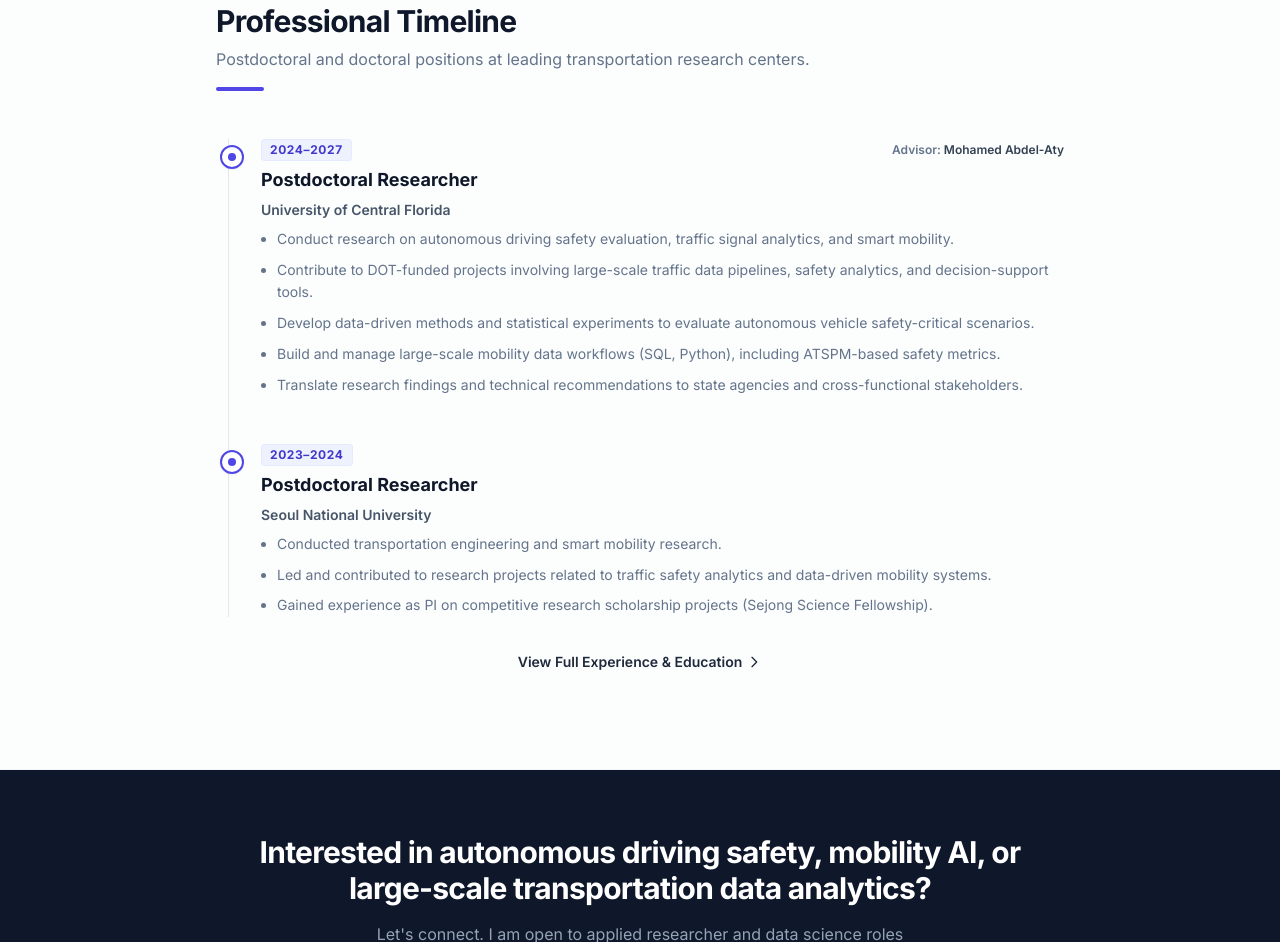
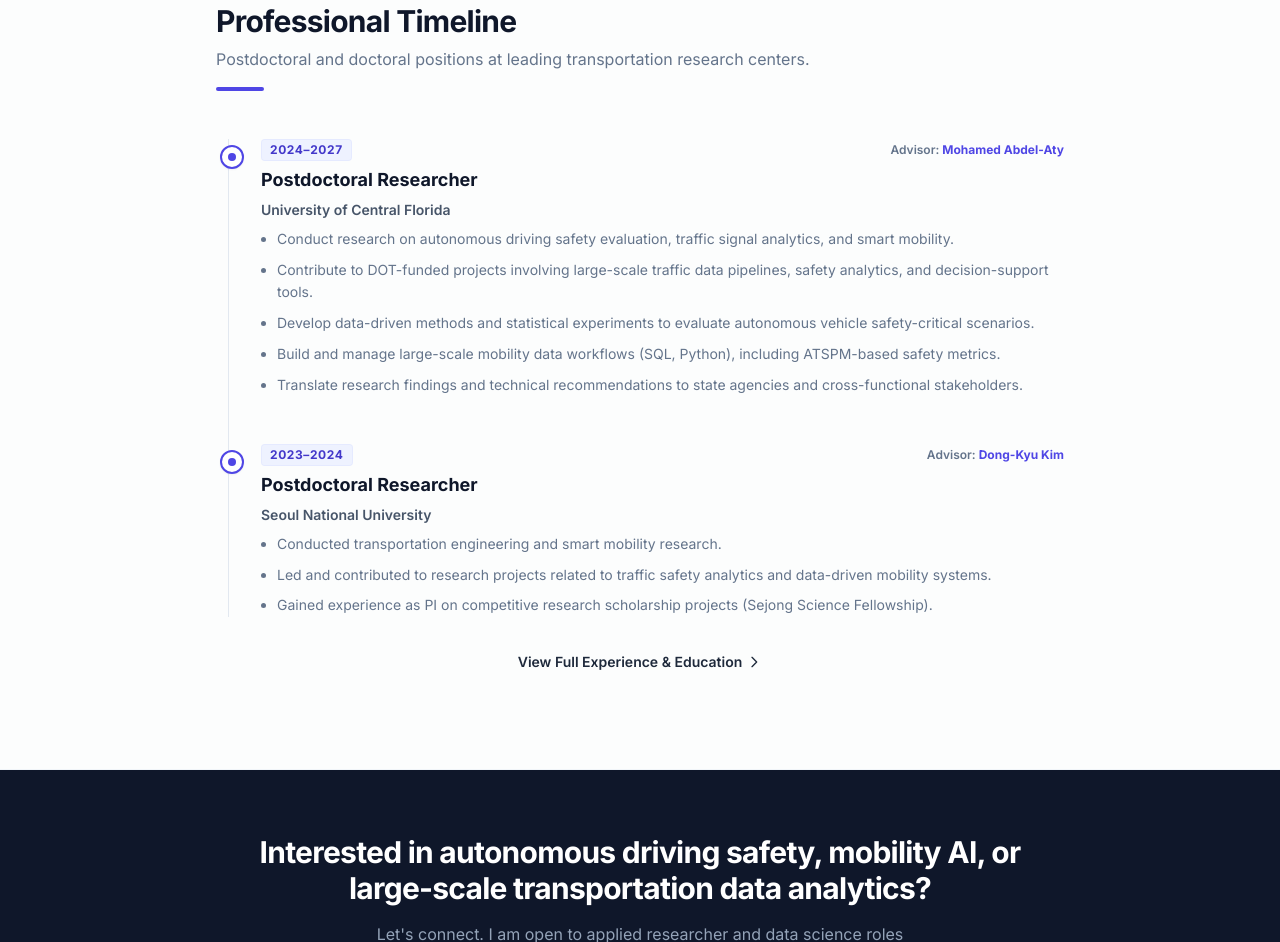
Before and after one commit to YangJunJoo/YangJunSite, an Astro site: page / in a window 1280 px wide. Shown: the part 6722-7664 px from the top of the page. Built offline with nearby package versions, Linux system fonts and the light colour scheme; Astro itself is replaced by a stand-in of ours.

Commit message:
Update SNU experience roles and advisor links to Google Scholar

```diff
--- a/src/components/ExperienceTimeline.astro
+++ b/src/components/ExperienceTimeline.astro
@@ -8,6 +8,17 @@ interface Props {
 
 const { limit } = Astro.props;
 const roles = limit ? experience.roles.slice(0, limit) : experience.roles;
+
+const getAdvisorLink = (advisorName: string) => {
+  const name = advisorName.toLowerCase();
+  if (name.includes('abdel-aty') || name.includes('aty')) {
+    return 'https://scholar.google.com/citations?user=dG5K3sAAAAAJ';
+  }
+  if (name.includes('dong-kyu') || name.includes('dongkyu') || name.includes('동규')) {
+    return 'https://scholar.google.com/citations?user=IZmrE08AAAAJ';
+  }
+  return null;
+};
 ---
 
 <div class="space-y-12">
@@ -27,7 +38,14 @@ const roles = limit ? experience.roles.slice(0, limit) : experience.roles;
             </span>
             {role.advisor && (
               <span class="text-xs font-semibold">
-                Advisor: <span class="text-slate-700">{role.advisor}</span>
+                Advisor:{' '}
+                {getAdvisorLink(role.advisor) ? (
+                  <a href={getAdvisorLink(role.advisor)} target="_blank" rel="noopener noreferrer" class="text-indigo-600 hover:text-indigo-850 hover:underline transition-colors font-bold">
+                    {role.advisor}
+                  </a>
+                ) : (
+                  <span class="text-slate-700">{role.advisor}</span>
+                )}
               </span>
             )}
           </div>
--- a/src/content/experience.yaml
+++ b/src/content/experience.yaml
@@ -13,14 +13,16 @@ roles:
   - role: "Postdoctoral Researcher"
     institution: "Seoul National University"
     period: "2023–2024"
+    advisor: "Dong-Kyu Kim"
     bullets:
       - "Conducted transportation engineering and smart mobility research."
       - "Led and contributed to research projects related to traffic safety analytics and data-driven mobility systems."
       - "Gained experience as PI on competitive research scholarship projects (Sejong Science Fellowship)."
 
-  - role: "Ph.D. Researcher"
+  - role: "Ph.D. Candidate & Graduate Research Assistant"
     institution: "Seoul National University"
     period: "2018–2023"
+    advisor: "Dong-Kyu Kim"
     bullets:
       - "Completed doctoral research in transportation engineering focused on driving risk assessment."
       - "Developed expertise in traffic safety metrics, surrogate safety measures, and data-driven transportation systems."
```
